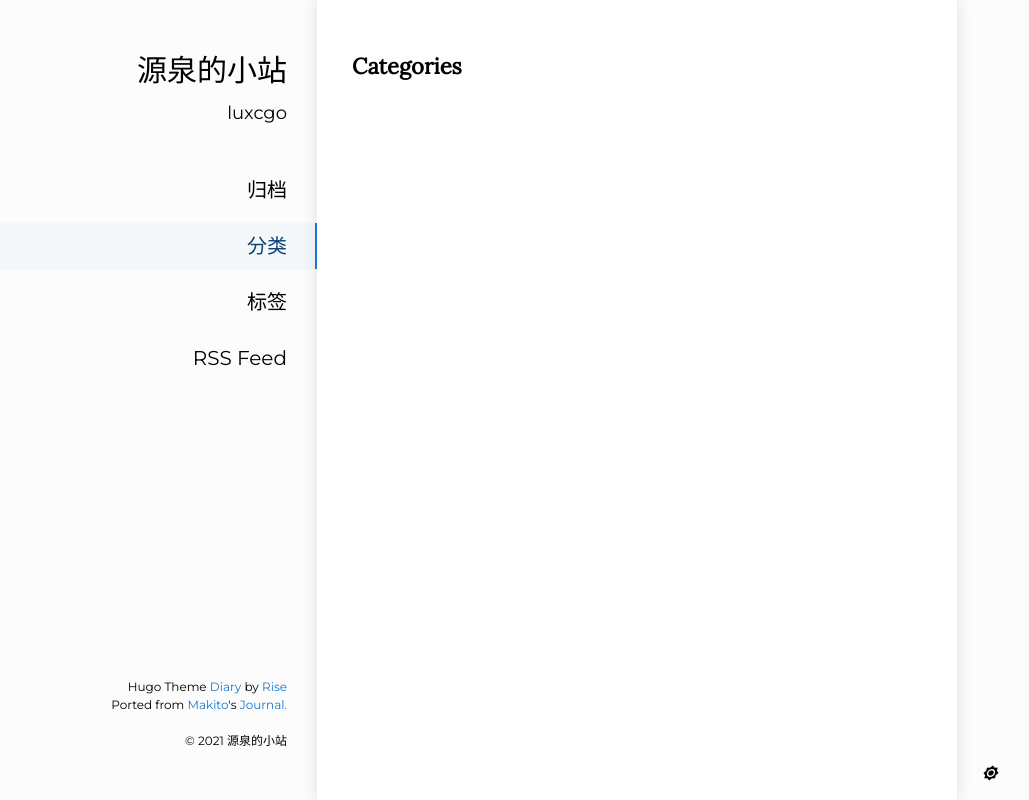
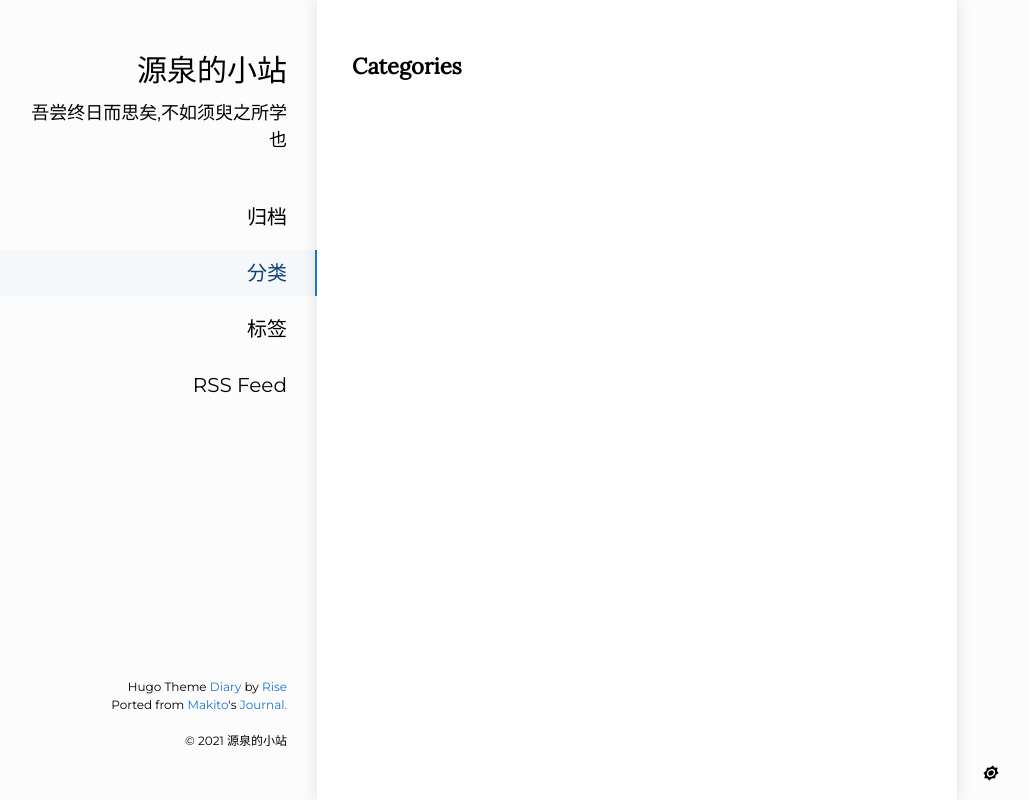
Before and after one commit to luxcgo/luxcgo.github.io, a plain HTML site: page categories/index.html in a window 1280 px wide. Shown: the whole page, without its empty margins (3-1032 px from the left). Drawn offline with Linux system fonts and the light colour scheme.

Commit message:
rebuilding site 2021年 5月 5日 星期三 23时34分18秒 CST

```diff
--- a/categories/index.html
+++ b/categories/index.html
@@ -88,7 +88,7 @@
         </div>
 
         <div class="nav-subtitle">
-            luxcgo
+            吾尝终日而思矣,不如须臾之所学也
         </div>
 
     </a>
@@ -264,7 +264,7 @@ Ported from <a href="https://mak1t0.cc/" target="_blank" rel="noreferrer noopene
     <a href="https://luxcgo.github.io/">
         <div class="single-column-header-title">源泉的小站</div>
 
-        <div class="single-column-header-subtitle">luxcgo</div>
+        <div class="single-column-header-subtitle">吾尝终日而思矣,不如须臾之所学也</div>
 
 
     </a>
```
Also changed, not shown: index.html (+2 -2 lines), posts/docker基本使用/index.html (+2 -2 lines), posts/index.html (+2 -2 lines), tags/index.html (+2 -2 lines).
